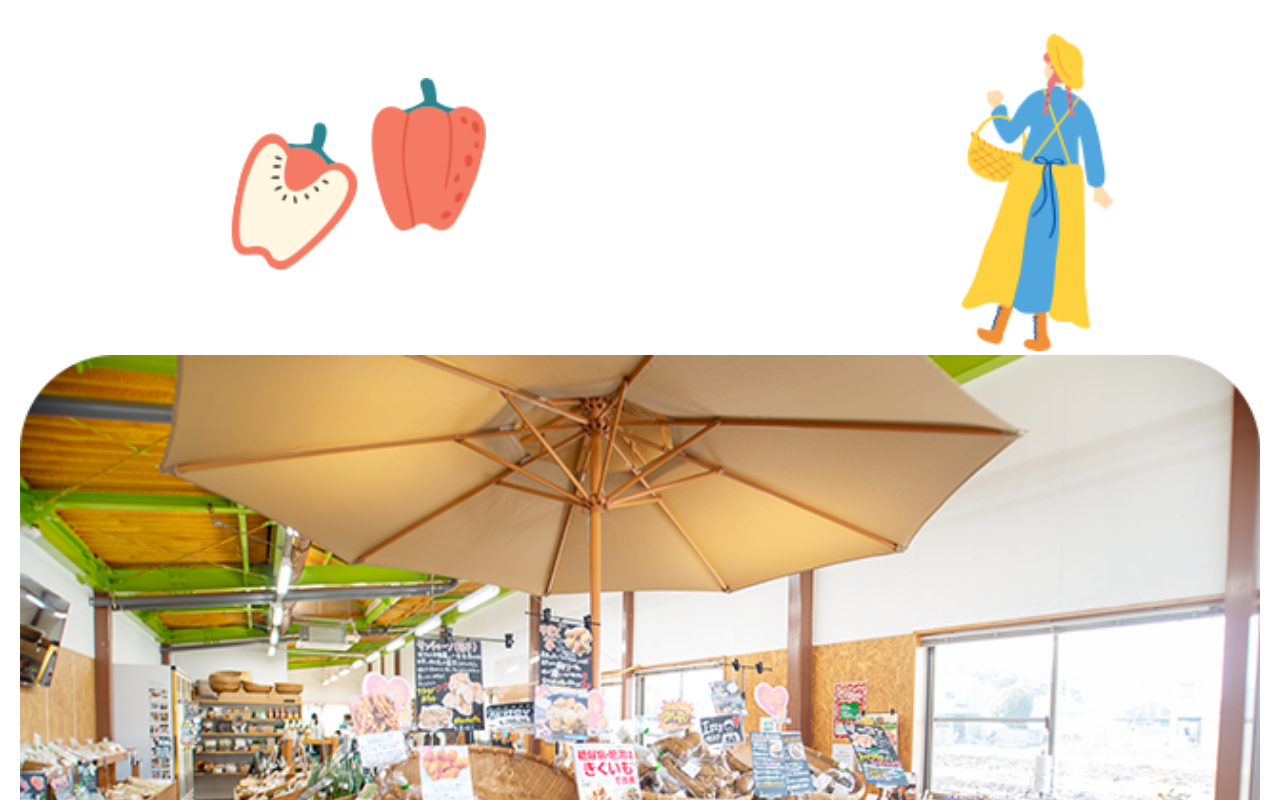
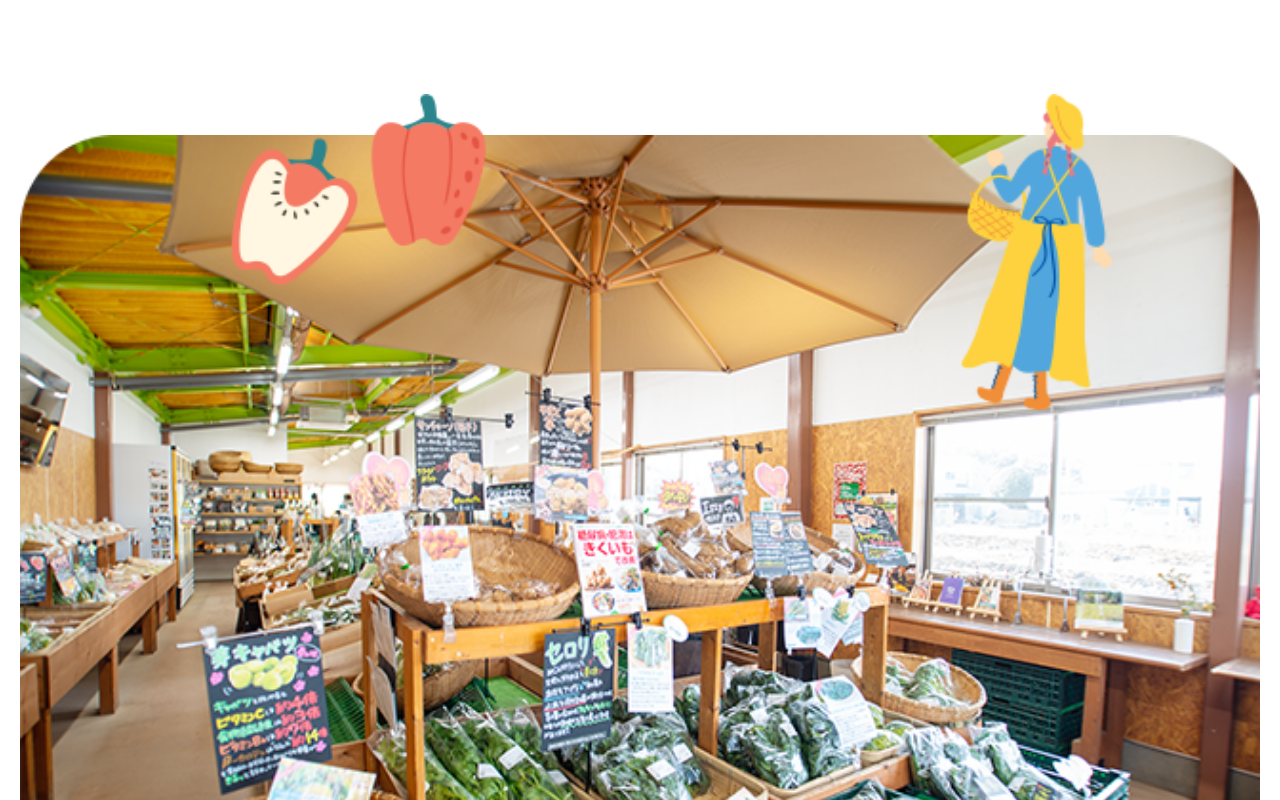
Before and after one commit to KatouProg/funavegi, a website: page index.html in a window 1280 px wide. Shown: the part 2720-3520 px from the top of the page. Drawn offline with Linux system fonts and the light colour scheme.

```diff
--- a/sass/pages/_index.scss
+++ b/sass/pages/_index.scss
@@ -144,7 +144,7 @@
     position: absolute;
     width: 20%;
     height: auto;
-    top: 38%;
+    top: 43%;
     left: 18%;
     z-index: 1000;
 }
@@ -153,7 +153,7 @@
     position: absolute;
     width: 12%;
     height: auto;
-    top: 36%;
+    top: 43%;
     left: 75%;
     z-index: 1000;
 }
@@ -168,7 +168,7 @@
 .news_content--part2 {
     position: relative;
     top: 280%;
-    margin-top: 20rem;
+    margin-top: 5rem;
     justify-content: center;
     padding: 0 20px;
 }
```
Also changed, not shown: public/css/style.css.
